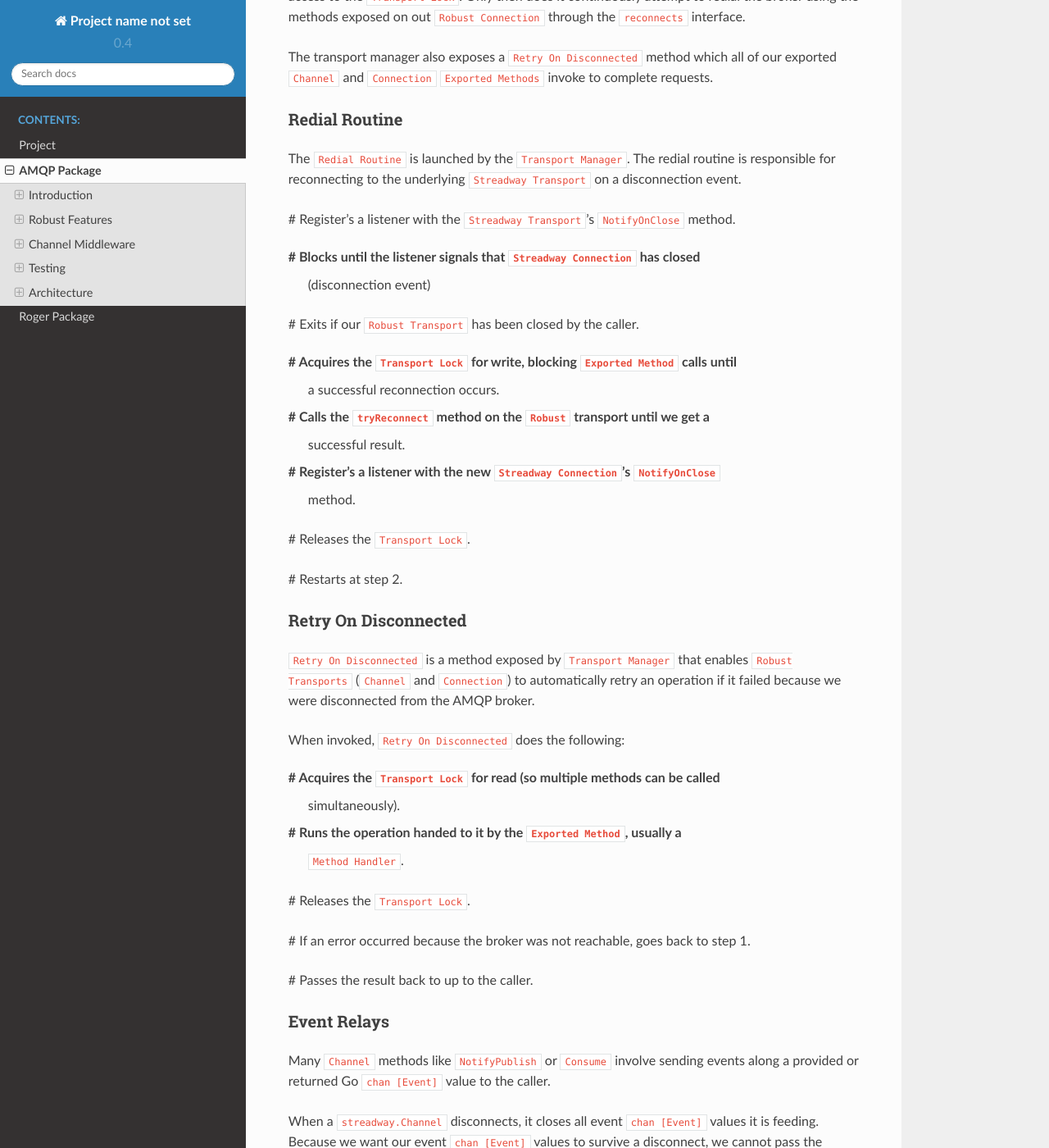
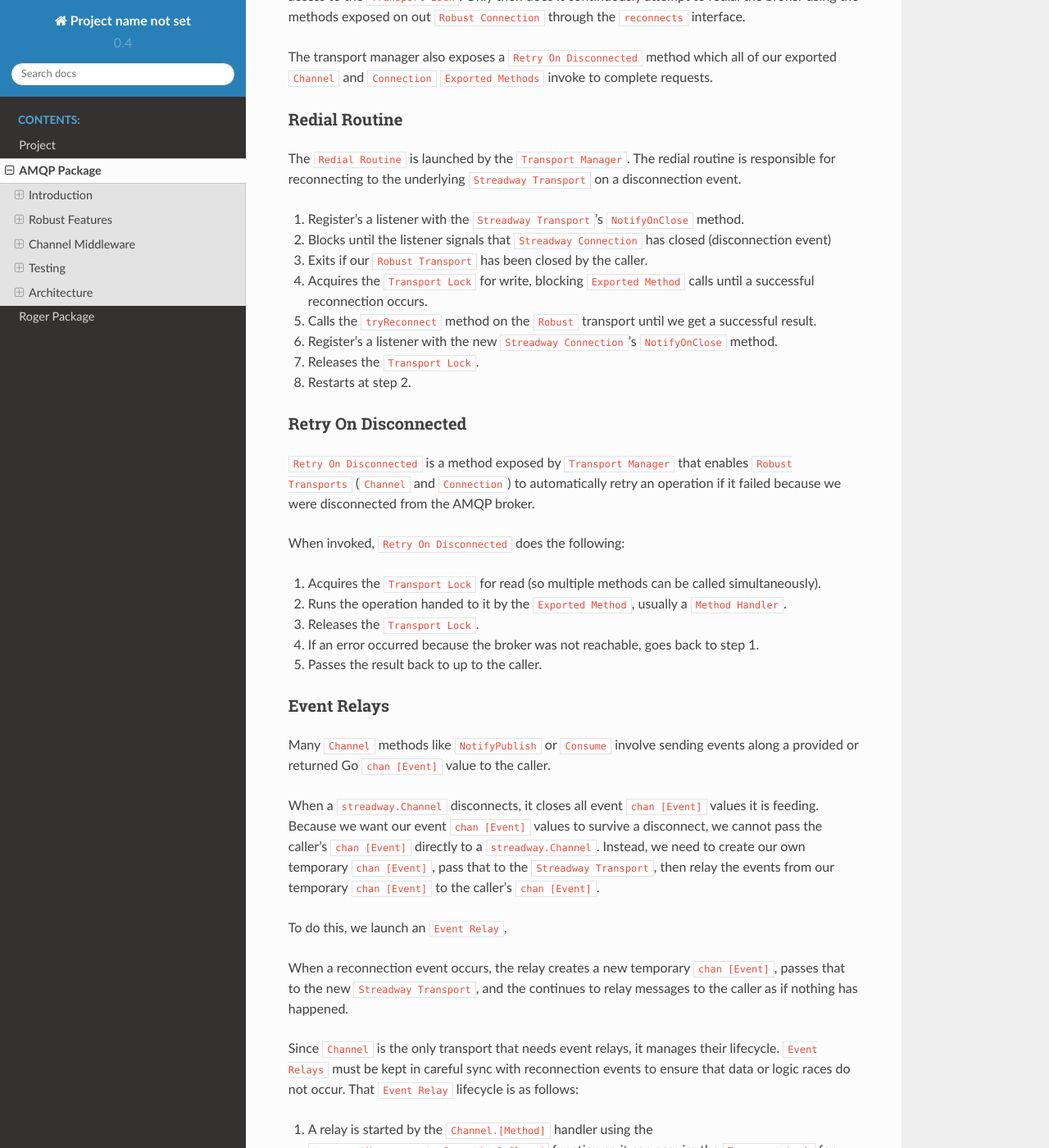
Before and after one commit to peake100/rogerRabbit-go, a Sphinx documentation site: the page built from zdocs/source/amqp.rst, in a window 1280 px wide and 1400 px high, scrolled down 19997 px. Shown: the whole window at 82% size. Built offline with Sphinx 7.4.7 and the Read the Docs theme 2.0.0, drawn with Linux system fonts in a browser that asks for light colours; some of the changed text lies outside the part shown.

```diff
--- a/zdocs/source/amqp.rst
+++ b/zdocs/source/amqp.rst
@@ -1139,25 +1139,25 @@ The ``Redial Routine`` is launched by the ``Transport Manager``. The redial rout
 is responsible for reconnecting to the underlying ``Streadway Transport`` on a
 disconnection event.
 
-# Register's a listener with the ``Streadway Transport``'s ``NotifyOnClose`` method.
+#. Register's a listener with the ``Streadway Transport``'s ``NotifyOnClose`` method.
 
-# Blocks until the listener signals that ``Streadway Connection`` has closed
-  (disconnection event)
+#. Blocks until the listener signals that ``Streadway Connection`` has closed
+   (disconnection event)
 
-# Exits if our ``Robust Transport`` has been closed by the caller.
+#. Exits if our ``Robust Transport`` has been closed by the caller.
 
-# Acquires the ``Transport Lock`` for write, blocking ``Exported Method`` calls until
-  a successful reconnection occurs.
+#. Acquires the ``Transport Lock`` for write, blocking ``Exported Method`` calls until
+   a successful reconnection occurs.
 
-# Calls the ``tryReconnect`` method on the ``Robust`` transport until we get a
-  successful result.
+#. Calls the ``tryReconnect`` method on the ``Robust`` transport until we get a
+   successful result.
 
-# Register's a listener with the new ``Streadway Connection``'s ``NotifyOnClose``
-  method.
+#. Register's a listener with the new ``Streadway Connection``'s ``NotifyOnClose``
+   method.
 
-# Releases the ``Transport Lock``.
+#. Releases the ``Transport Lock``.
 
-# Restarts at step 2.
+#. Restarts at step 2.
 
 Retry On Disconnected
 ---------------------
@@ -1168,17 +1168,17 @@ operation if it failed because we were disconnected from the AMQP broker.
 
 When invoked, ``Retry On Disconnected`` does the following:
 
-# Acquires the ``Transport Lock`` for read (so multiple methods can be called
-  simultaneously).
+#. Acquires the ``Transport Lock`` for read (so multiple methods can be called
+   simultaneously).
 
-# Runs the operation handed to it by the ``Exported Method``, usually a
-  ``Method Handler``.
+#. Runs the operation handed to it by the ``Exported Method``, usually a
+   ``Method Handler``.
 
-# Releases the ``Transport Lock``.
+#. Releases the ``Transport Lock``.
 
-# If an error occurred because the broker was not reachable, goes back to step 1.
+#. If an error occurred because the broker was not reachable, goes back to step 1.
 
-# Passes the result back to up to the caller.
+#. Passes the result back to up to the caller.
 
 Event Relays
 ------------
@@ -1216,9 +1216,9 @@ follows:
    feeding the relay dries up. The relay waits on a new ``*streadway.Channel`` to be
    sent by it's ``Channel`` on a successful reconnection.
 
-#  The ``transportManager`` acquires the ``Transport Lock`` for write and calls
-   ``Channel.tryReconnect`` over and over until a new ``streadway.Channel`` is
-   successfully connected.
+#.  The ``transportManager`` acquires the ``Transport Lock`` for write and calls
+    ``Channel.tryReconnect`` over and over until a new ``streadway.Channel`` is
+    successfully connected.
 
 #. When a new ``streadway.Channel`` is successfully established,
    ``Channel.tryReconnect`` does not return  until all the remaining steps are
@@ -1236,6 +1236,6 @@ follows:
    events before our ``streadway.Channel`` had been set up to send them, resulting in
    dropped events.
 
-#. `Channel.tryReconnect`` returns with the new, connected `*streadway.Channel`` value,
-   releasing the ``Transport Lock`` so that callers can begin calling ``Channel``
+#. ``Channel.tryReconnect`` returns with the new, connected ``*streadway.Channel``
+   value releasing the ``Transport Lock`` so that callers can begin calling ``Channel``
    methods again.
```
Also changed, not shown: README.md (+16 -15 lines), zdocs/source/overview.rst (+9 -7 lines).
